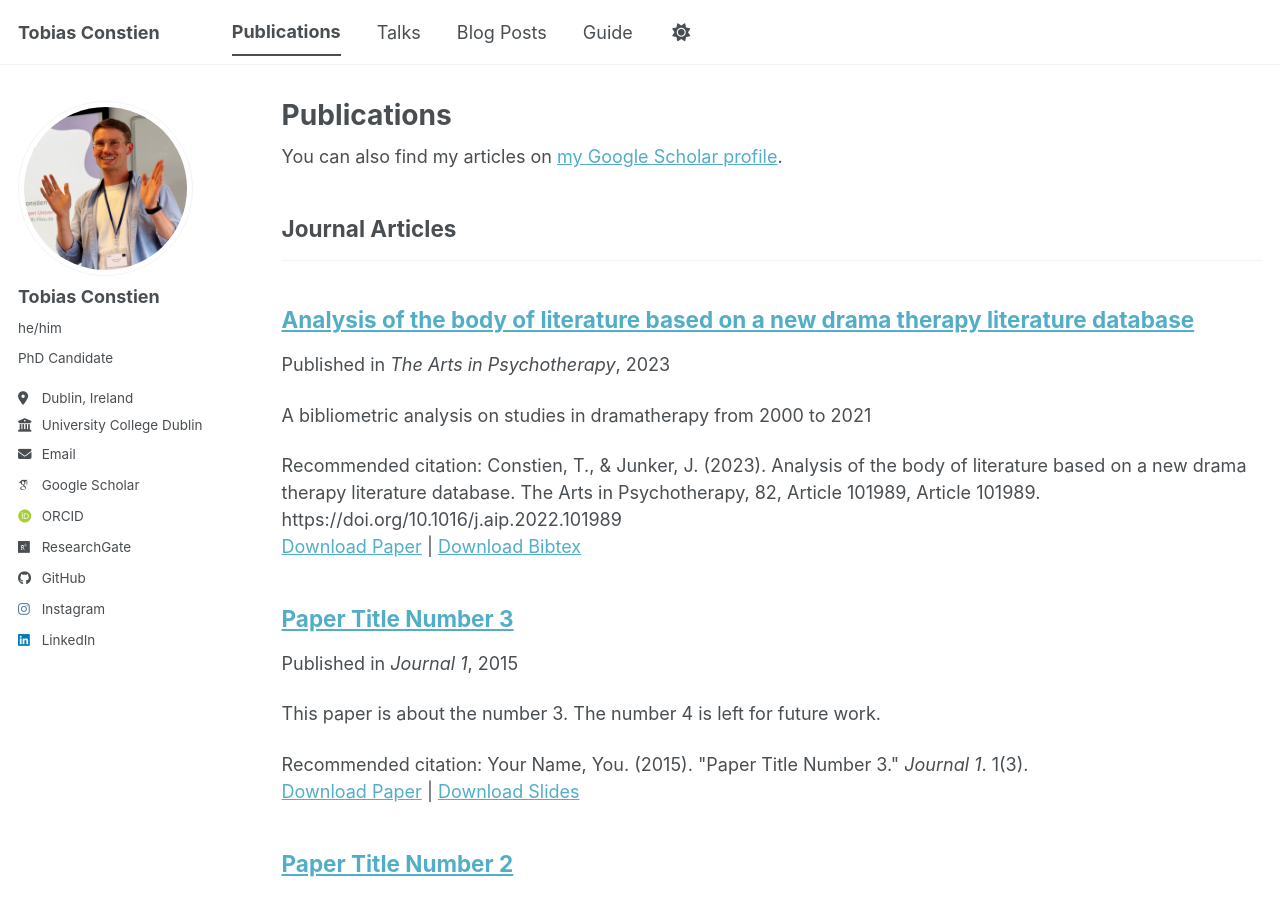
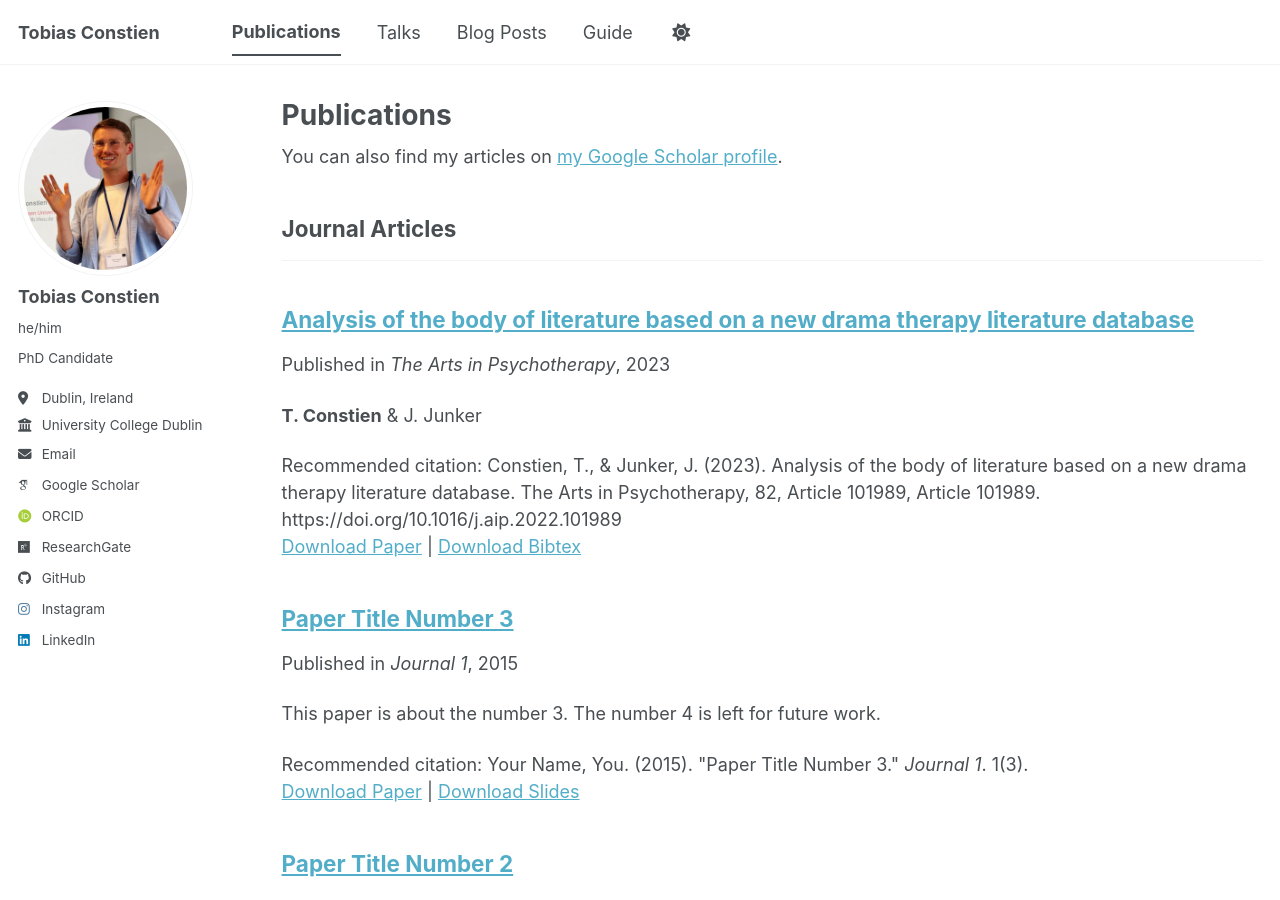
Before and after one commit to tobicn/TobiasConstien, a Jekyll site: the page built from _pages/publications.html, in a window 1280 px wide and 900 px high. Built offline with Jekyll 4.4.1, drawn with Linux system fonts in a browser that asks for light colours; some web fonts are replaced; a script bundle is joined from its source files by our own code; library files that are not in the unit come from our copies.

Commit message:
Add authors to publication 2023-02-01

```diff
--- a/_publications/2023-02-01-bibliometric-analysis.md
+++ b/_publications/2023-02-01-bibliometric-analysis.md
@@ -3,7 +3,7 @@ title: "Analysis of the body of literature based on a new drama therapy literatu
 collection: publications
 category: manuscripts
 permalink: /publication/2023-02-01-bibliometric-analysis
-excerpt: 'A bibliometric analysis on studies in dramatherapy from 2000 to 2021'
+excerpt: '**T. Constien** & J. Junker'
 date: 2023-02-01
 venue: 'The Arts in Psychotherapy'
 paperurl: 'https://tobicn.github.io/TobiasConstien/files/2023-02-01-bibliometric-analysis.pdf'
```
